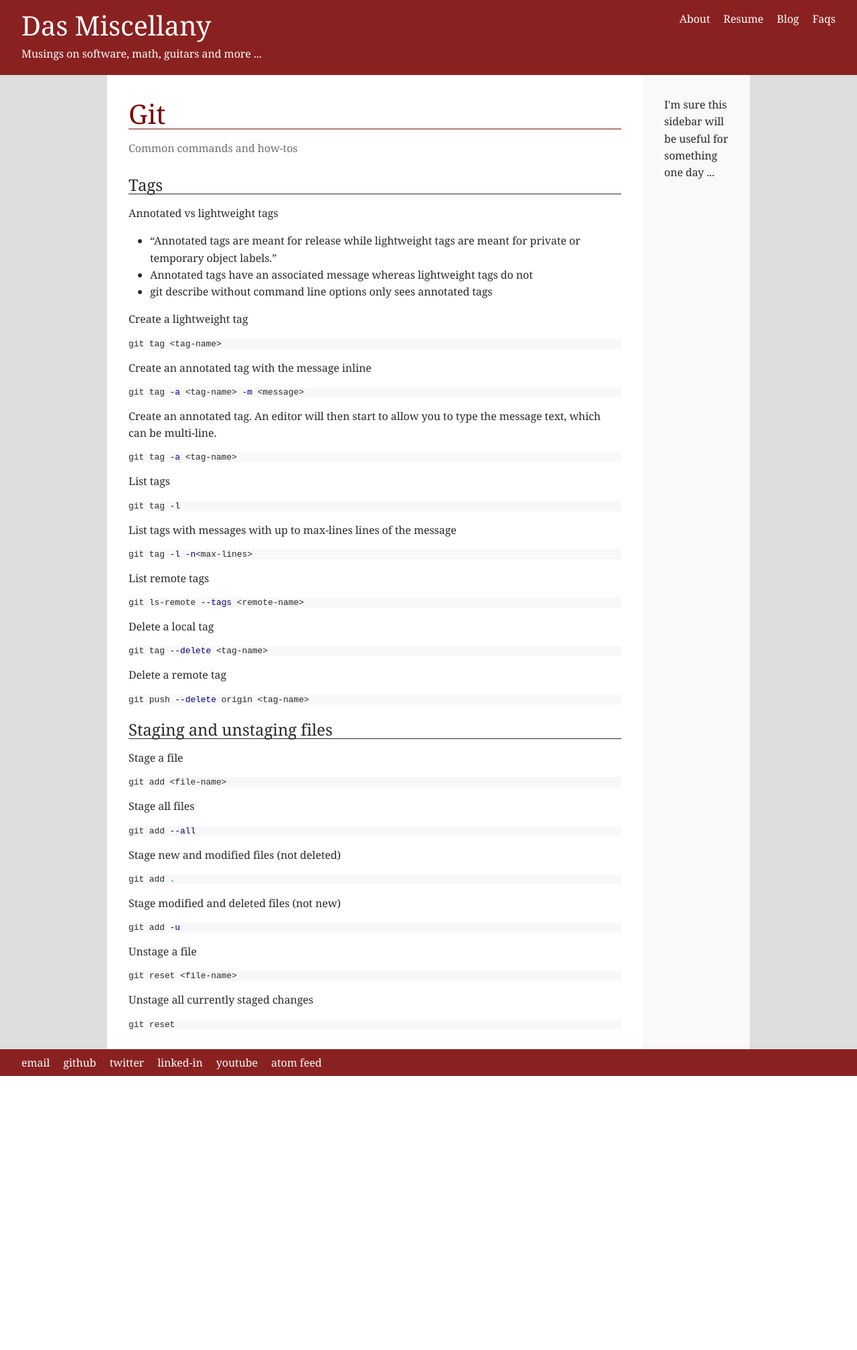
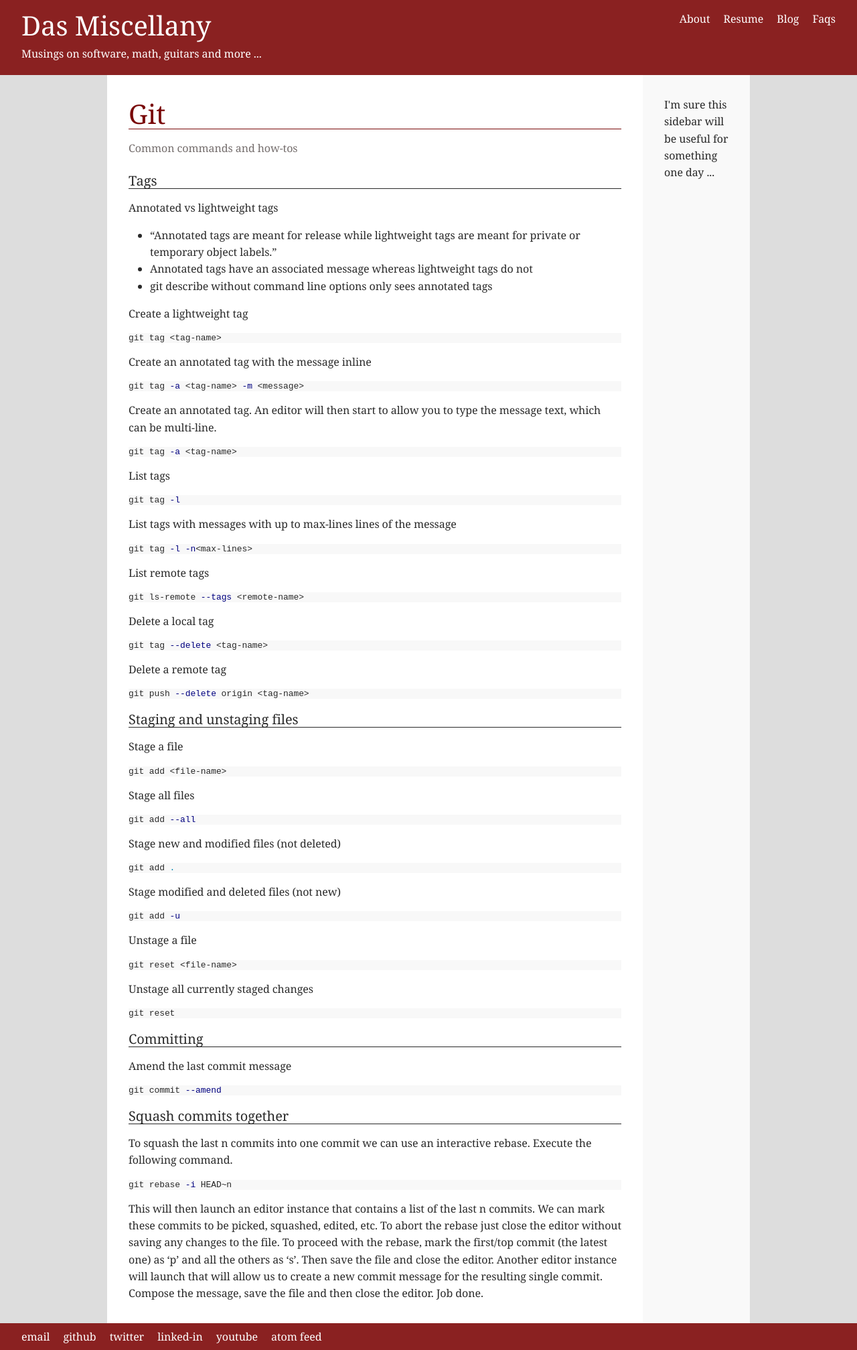
Before and after one commit to nalaseivad/captainginja.github.io, a Jekyll site: the page built from faqs/git.md, in a window 1280 px wide. Shown: the whole page at 67% size. Built offline with Jekyll 4.4.1, drawn with Linux system fonts in a browser that asks for light colours; before the commit the page ends 1606 px from its top, so only the background shows below that.

````diff
--- a/css/site.css
+++ b/css/site.css
@@ -170,6 +170,16 @@ img {
 
 .post-body h3 {
   font-size: 1em;
+}
+
+.post-body table {
+  margin-left: auto;
+  margin-right: auto;
+}
+
+.post-body table tbody {
+  list-style-position: outside;
+  margin-left: 2em;
 }
 
 .featured-image-container,
--- a/faqs/git.md
+++ b/faqs/git.md
@@ -4,7 +4,7 @@ title: Git
 sub_title: Common commands and how-tos
 faq: true
 ---
-# Tags
+## Tags
 
 Annotated vs lightweight tags
 
@@ -61,7 +61,7 @@ Delete a remote tag
 git push --delete origin <tag-name>
 ```
 
-# Staging and unstaging files
+## Staging and unstaging files
 
 Stage a file
 
@@ -98,3 +98,25 @@ Unstage all currently staged changes
 ``` bash
 git reset
 ```
+
+## Committing
+
+Amend the last commit message
+
+``` bash
+git commit --amend
+```
+
+## Squash commits together
+
+To squash the last n commits into one commit we can use an interactive rebase.  Execute the following command.
+
+``` bash
+git rebase -i HEAD~n
+```
+
+This will then launch an editor instance that contains a list of the last n commits.  We can mark these commits to be
+picked, squashed, edited, etc.  To abort the rebase just close the editor without saving any changes to the file.  To
+proceed with the rebase, mark the first/top commit (the latest one) as 'p' and all the others as 's'.  Then save the
+file and close the editor.  Another editor instance will launch that will allow us to create a new commit message for
+the resulting single commit.  Compose the message, save the file and then close the editor.  Job done.
````
Also changed, not shown: _posts/2018-02-18-on-primes.md (renamed from _drafts/2018-02-18-on-primes.md, +10 -3 lines).
